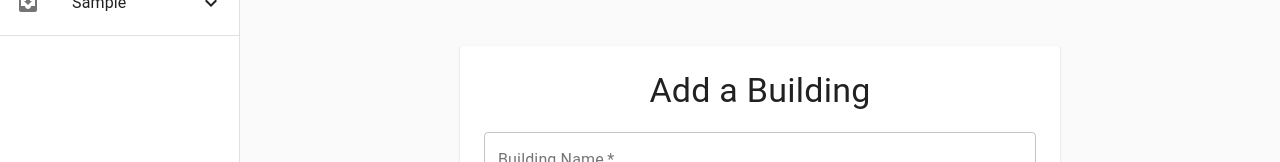
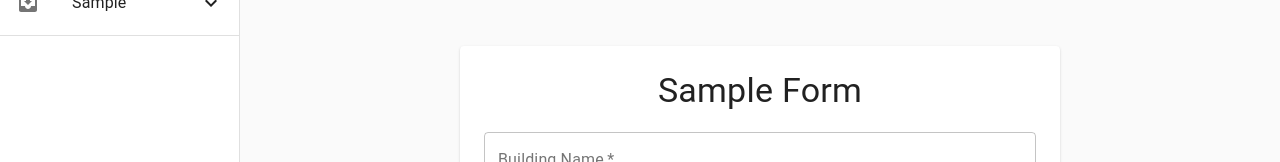
Before and after one commit to tmKamal/electron-boilerplate-with-material-ui, a React app: page /interface-01 in a window 1280 px wide. Shown: the part 142-304 px from the top of the page. Built offline with nearby package versions, Linux system fonts and the light colour scheme; the HTML template or start-up script is replaced by a standard one.

Commit message:
minor changes

```diff
--- a/src/example_01/pages/Interface_01.js
+++ b/src/example_01/pages/Interface_01.js
@@ -104,7 +104,7 @@ const Interface_01 = () => {
             variant="h4"
             align="center"
           >
-            Add a Building
+            Sample Form
           </Typography>
 
           <form onSubmit={submitHandler} className={classes.form} noValidate>
```
